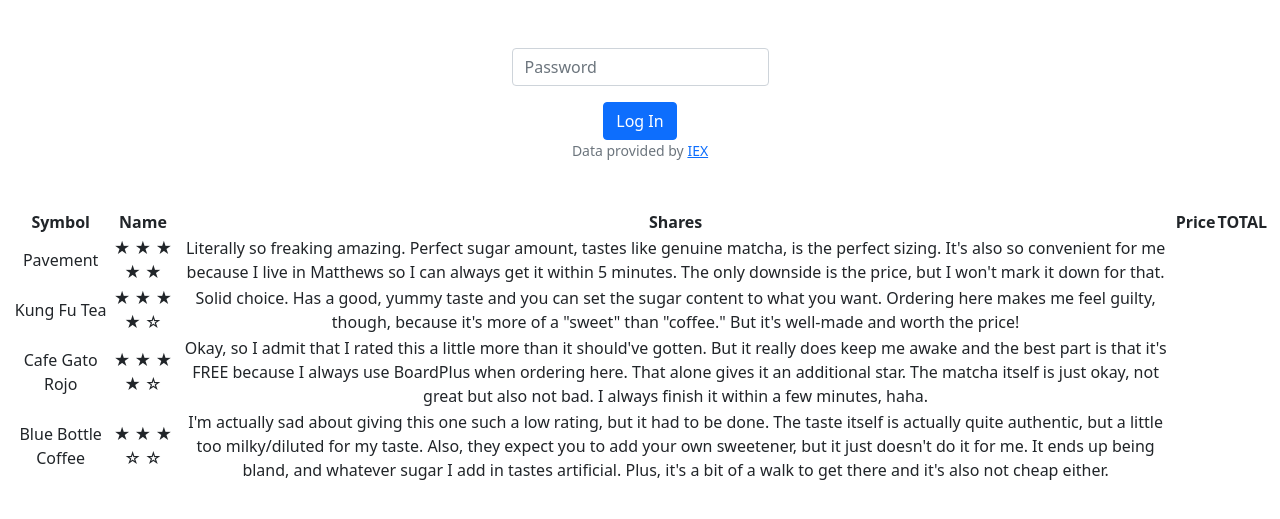
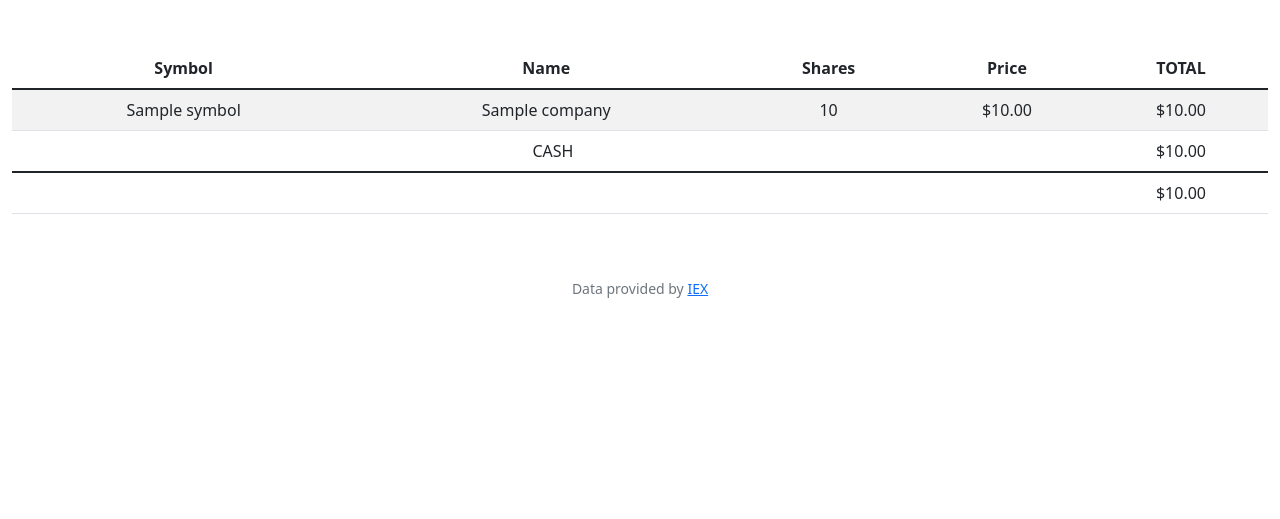
Before and after one commit to khctung/cs50, a Flask app: template pset_9/finance/templates/index.html in a window 1280 px wide. Shown: the part 76-595 px from the top of the page. Run offline with Flask 3, Linux system fonts and the light colour scheme; the template is opened without the code that fills it: most values are stand-ins (such as "Sample title", 1, 10 or a date in 2020); some libraries are stand-ins or nearby versions.

Commit message:
Mon, Nov 20, 2023, 12:22 PM -05:00

```diff
--- a/pset_9/finance/templates/index.html
+++ b/pset_9/finance/templates/index.html
@@ -5,9 +5,8 @@
 {% endblock %}
 
 {% block main %}
-    <form action="/" method="post">
-        <div class="mb-3">
-            <table>
+    <table class="table table-striped">
+        <thead>
             <tr>
                 <th>Symbol</th>
                 <th>Name</th>
@@ -15,84 +14,27 @@
                 <th>Price</th>
                 <th>TOTAL</th>
             </tr>
+        </thead>
+        <tfoot>
             <tr>
-                    <td>Pavement</td>
-                    <td>&#9733; &#9733; &#9733; &#9733; &#9733;</td>
-                    <td>Literally so freaking amazing. Perfect sugar amount, tastes like genuine matcha, is the perfect sizing. It's also so convenient for me because I live in Matthews so I can always get it within 5 minutes. The only downside is the price, but I won't mark it down for that.</td>
+                <td colspan="4"></td>
+                <td>{{ sum_totals | usd }}</td>
             </tr>
+        </tfoot>
+        <tbody>
+            {% for summary in summaries %}
                 <tr>
-                    <td>Kung Fu Tea</td>
-                    <td>&#9733; &#9733; &#9733; &#9733; &#9734;</td>
-                    <td>Solid choice. Has a good, yummy taste and you can set the sugar content to what you want. Ordering here makes me feel guilty, though, because it's more of a "sweet" than "coffee." But it's well-made and worth the price!</td>
+                    <td>{{ summary.symbol }}</td>
+                    <td>{{ summary.company }}</td>
+                    <td>{{ summary.sum_of_shares }}</td>
+                    <td>{{ summary.price | usd }}</td>
+                    <td>{{ summary.total | usd }}</td>
                 </tr>
+            {% endfor %}
             <tr>
-                    <td>Cafe Gato Rojo</td>
-                    <td>&#9733; &#9733; &#9733; &#9733; &#9734;</td>
-                    <td>Okay, so I admit that I rated this a little more than it should've gotten. But it really does keep me awake and the best part is that it's FREE because I always use BoardPlus when ordering here. That alone gives it an additional star. The matcha itself is just okay, not great but also not bad. I always finish it within a few minutes, haha.</td>
+                <td colspan="4">CASH</td>
+                <td>{{ owned_cash | usd }}</td>
             </tr>
-                <tr>
-                    <td>Blue Bottle Coffee</td>
-                    <td>&#9733; &#9733; &#9733; &#9734; &#9734;</td>
-                    <td>I'm actually sad about giving this one such a low rating, but it had to be done. The taste itself is actually quite authentic, but a little too milky/diluted for my taste. Also, they expect you to add your own sweetener, but it just doesn't do it for me. It ends up being bland, and whatever sugar I add in tastes artificial. Plus, it's a bit of a walk to get there and it's also not cheap either.</td>
-                </tr>
-
-        </div>
-        <div class="mb-3">
-            <input class="form-control mx-auto w-auto" id="password" name="password" placeholder="Password" type="password">
-        </div>
-        <button class="btn btn-primary" type="submit">Log In</button>
-    </form>
+        </tbody>
+    </table>
 {% endblock %}
-
-
-<head>
-    <link href="https://cdn.jsdelivr.net/npm/bootstrap@5.2.3/dist/css/bootstrap.min.css" rel="stylesheet" integrity="sha384-rbsA2VBKQhggwzxH7pPCaAqO46MgnOM80zW1RWuH61DGLwZJEdK2Kadq2F9CUG65" crossorigin="anonymous">
-    <script src="https://cdn.jsdelivr.net/npm/bootstrap@5.2.3/dist/js/bootstrap.bundle.min.js" integrity="sha384-kenU1KFdBIe4zVF0s0G1M5b4hcpxyD9F7jL+jjXkk+Q2h455rYXK/7HAuoJl+0I4" crossorigin="anonymous"></script>
-    <link href="styles.css" rel="stylesheet">
-    <meta charset="UTF-8">
-    <meta name="viewport" content="width=device-width, initial-scale=1.0">
-    <title>My Webpage</title>
-</head>
-
-<body>
-    <div class="header">
-        <h1>Kelly Tung!</h1>
-        <nav>
-            <a href="index.html">Home</a>
-            <a href="pets.html">Pets</a>
-            <a href="sleeping.html">Sleeping</a>
-            <a href="foodie.html" class="active">Foodie</a>
-        </nav>
-    </div>
-
-    <div class="section">
-        <h2>I'm a HUGE foodie... my favorite food is matcha! To celebrate my love for matcha, I'm going to rank the best and worst matcha lattes I've tried in Harvard Square!</h2>
-    </div>
-
-    <div class="gallery-container">
-        <table>
-            <tr>
-                <th>Cafe</th>
-                <th>Rating</th>
-                <th>Why I rated it like this</th>
-            </tr>
-            <tr>
-                <td>Pavement</td>
-                <td>&#9733; &#9733; &#9733; &#9733; &#9733;</td>
-                <td>Literally so freaking amazing. Perfect sugar amount, tastes like genuine matcha, is the perfect sizing. It's also so convenient for me because I live in Matthews so I can always get it within 5 minutes. The only downside is the price, but I won't mark it down for that.</td>
-            </tr>
-            <tr>
-                <td>Kung Fu Tea</td>
-                <td>&#9733; &#9733; &#9733; &#9733; &#9734;</td>
-                <td>Solid choice. Has a good, yummy taste and you can set the sugar content to what you want. Ordering here makes me feel guilty, though, because it's more of a "sweet" than "coffee." But it's well-made and worth the price!</td>
-            </tr>
-            <tr>
-                <td>Cafe Gato Rojo</td>
-                <td>&#9733; &#9733; &#9733; &#9733; &#9734;</td>
-                <td>Okay, so I admit that I rated this a little more than it should've gotten. But it really does keep me awake and the best part is that it's FREE because I always use BoardPlus when ordering here. That alone gives it an additional star. The matcha itself is just okay, not great but also not bad. I always finish it within a few minutes, haha.</td>
-            </tr>
-            <tr>
-                <td>Blue Bottle Coffee</td>
-                <td>&#9733; &#9733; &#9733; &#9734; &#9734;</td>
-                <td>I'm actually sad about giving this one such a low rating, but it had to be done. The taste itself is actually quite authentic, but a little too milky/diluted for my taste. Also, they expect you to add your own sweetener, but it just doesn't do it for me. It ends up being bland, and whatever sugar I add in tastes artificial. Plus, it's a bit of a walk to get there and it's also not cheap either.</td>
-            </tr>
```
Lines whose indentation alone changed are shown as unchanged.
